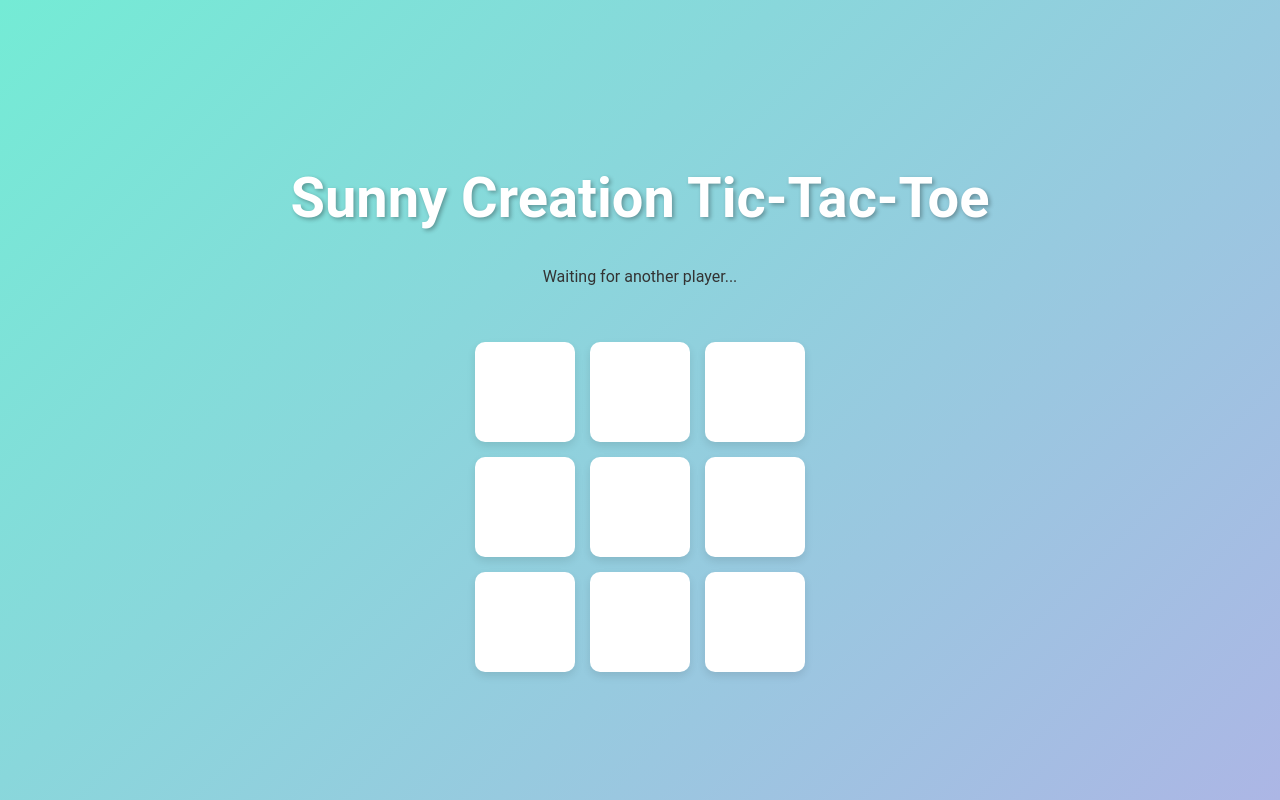
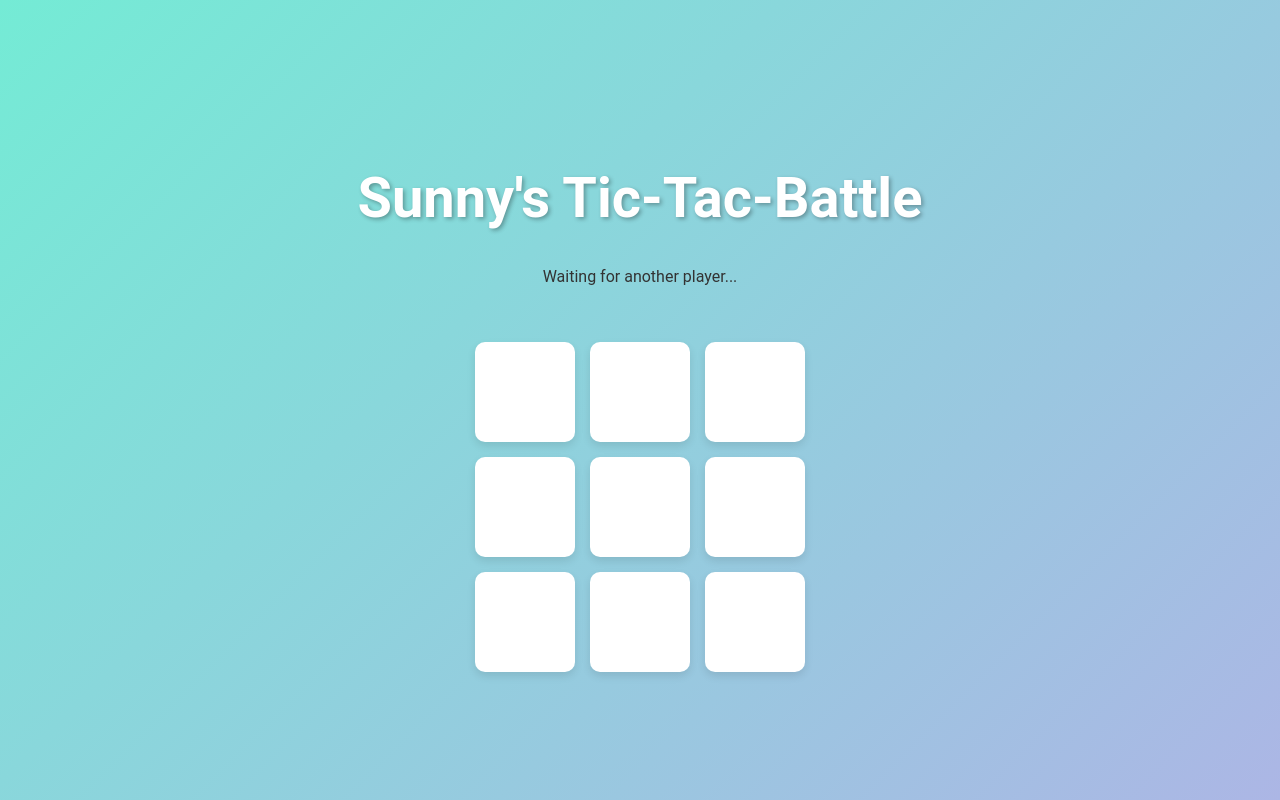
Before and after one commit to SunthoshNannuri/tic-toc, a website: page public/index.html in a window 1280 px wide. Drawn offline with nearby package versions, Linux system fonts and the light colour scheme; no server answers.

Commit message:
Update index.html

```diff
--- a/public/index.html
+++ b/public/index.html
@@ -8,7 +8,7 @@
 </head>
 <body>
     <header>
-        <h1>Sunny Creation Tic-Tac-Toe</h1>
+        <h1>Sunny's Tic-Tac-Battle</h1>
     </header>
 
   <p id="status">Waiting for another player...</p>
```
